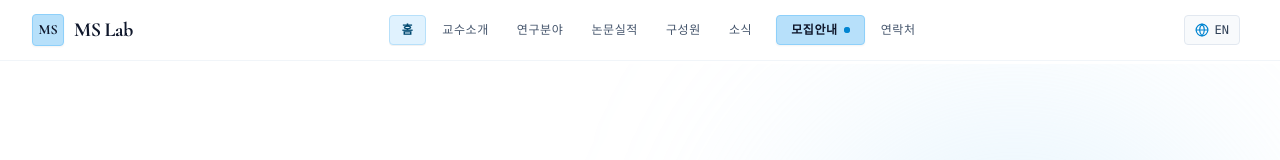
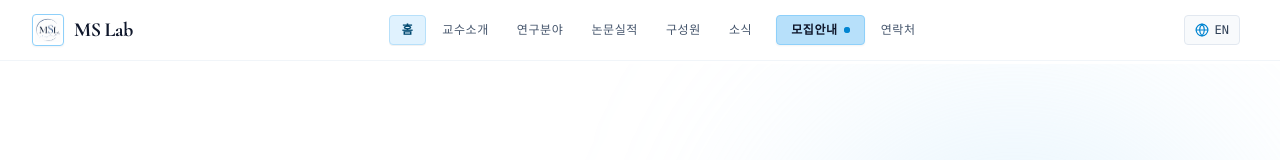
Before and after one commit to jj-how/MSLab, a React (Vite) app: page / in a window 1280 px wide. Shown: the top 160 px of the page. Built offline with nearby package versions, Linux system fonts and the light colour scheme.

Commit message:
Update initialLabData.ts

```diff
--- a/src/data/initialLabData.ts
+++ b/src/data/initialLabData.ts
@@ -7,7 +7,7 @@ export const initialLabData: LabFullData = {
     labNameKo: '다변량통계분석 연구실',
     labNameEn: 'Multivariate Statistical Analysis Laboratory',
     shortName: 'MS Lab',
-    logoUrl: '',
+    logoUrl: 'MSL.png',
     mottoKo: '빅데이터와 인공지능 기술로 데이터 속 숨겨진 통찰과 가치를 창출합니다',
     mottoEn: 'Unlocking Insights and Value through Big Data & Intelligent Statistical Modeling',
     descriptionKo: '본 연구실은 의료 바이오인포매틱스 딥러닝 예후 예측, 기상 및 농업 시계열 데이터 마이닝, 생체 신호(ECG) 패턴 인식, 비선형 회귀 모형 및 빅데이터 분석을 핵심 연구 분야로 삼아 학술적 깊이와 실용적 혁신을 선도합니다.',
```
